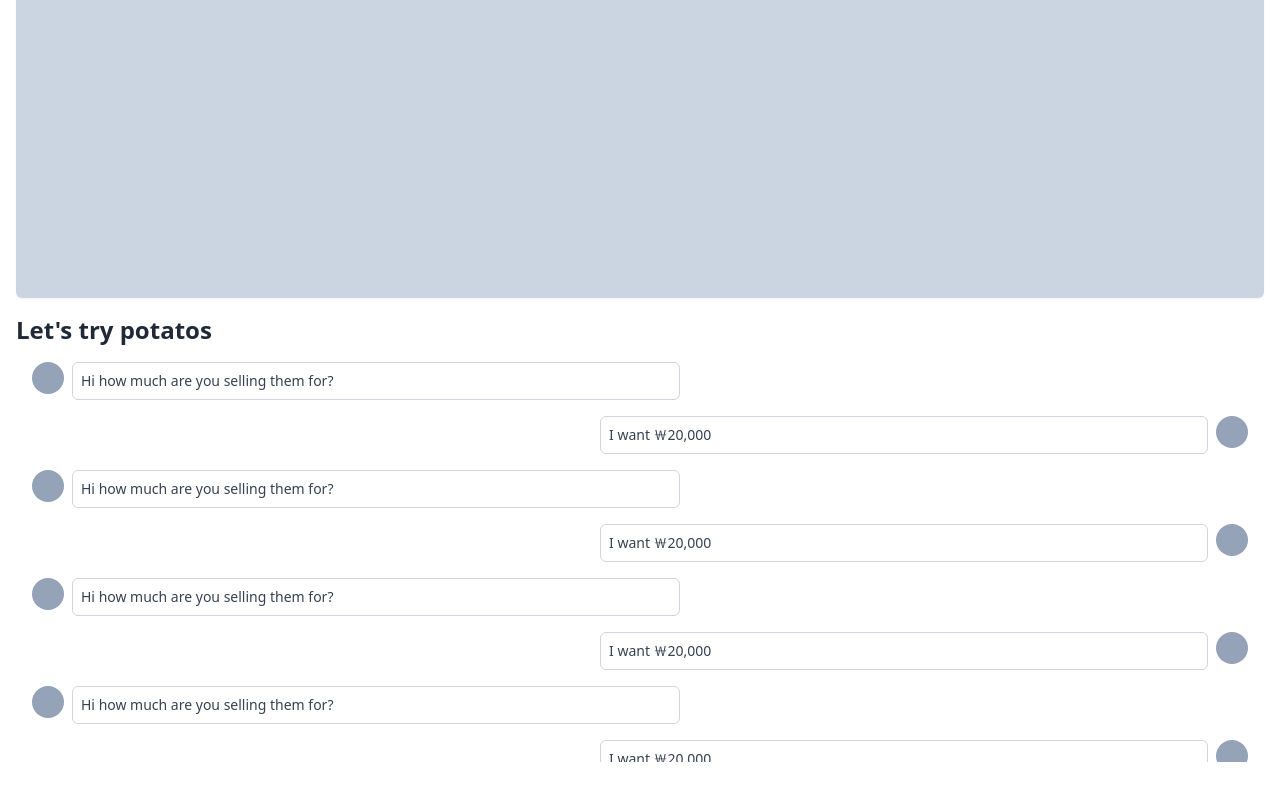
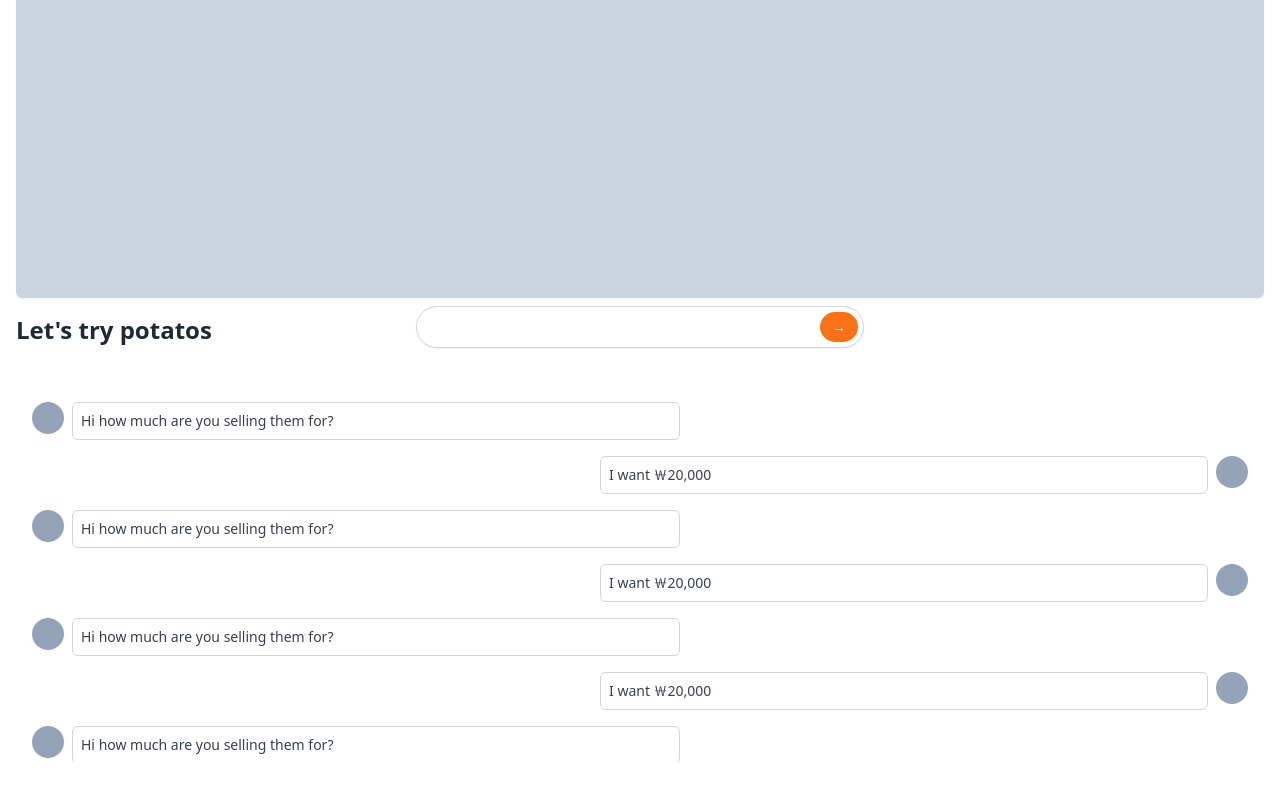
Before and after one commit to blkluv/next_carrot_market, a Next.js app: page /live/1 in a window 1280 px wide. Shown: the part 444-1244 px from the top of the page. Built offline with nearby package versions, Linux system fonts and the light colour scheme.

Commit message:
채팅 입력 칸 붙여넣기

```diff
--- a/src/pages/live/[id].tsx
+++ b/src/pages/live/[id].tsx
@@ -7,7 +7,7 @@ const LiveDetail: NextPage = () => {
       <h3 className="mt-2 text-2xl font-semibold text-gray-800">
         Let&apos;s try potatos
       </h3>
-      <div className="px-4 pb-16 mt-10 h-[50vh] overflow-y-scroll space-y-4">
+      <div className="px-4 pb-16 py-10 h-[50vh] overflow-y-scroll space-y-4">
         <div className="flex items-start space-x-2">
           <div className="w-8 h-8 rounded-full bg-slate-400" />
           <div className="w-1/2 p-2 text-sm text-gray-700 border border-gray-300 rounded-md">
@@ -129,6 +129,19 @@ const LiveDetail: NextPage = () => {
           </div>
         </div>
       </div>
+      <div className="fixed inset-x-0 w-full max-w-md mx-auto bottom-2">
+        <div className="relative flex items-center">
+          <input
+            type="text"
+            className="w-full pr-12 border-gray-300 rounded-full shadow-sm focus:ring-orange-500 focus:outline-none focus:border-orange-500"
+          />
+          <div className="absolute inset-y-0 flex py-1.5 pr-1.5 right-0">
+            <button className="flex items-center px-3 text-sm text-white bg-orange-500 rounded-full focus:ring-2 focus:ring-offset-2 focus:ring-orange-500 hover:bg-orange-600">
+              &rarr;
+            </button>
+          </div>
+        </div>
+      </div>
     </div>
   );
 };
```
